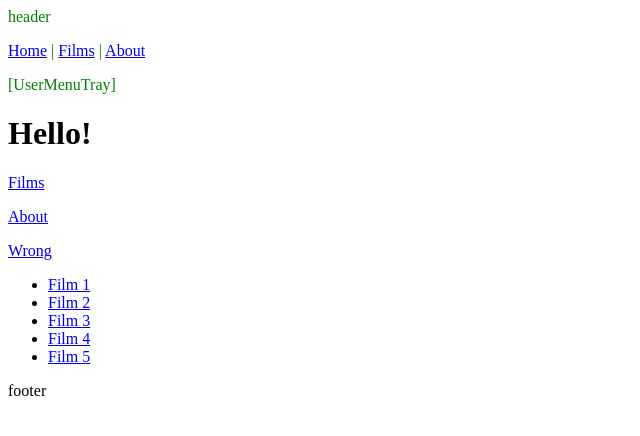
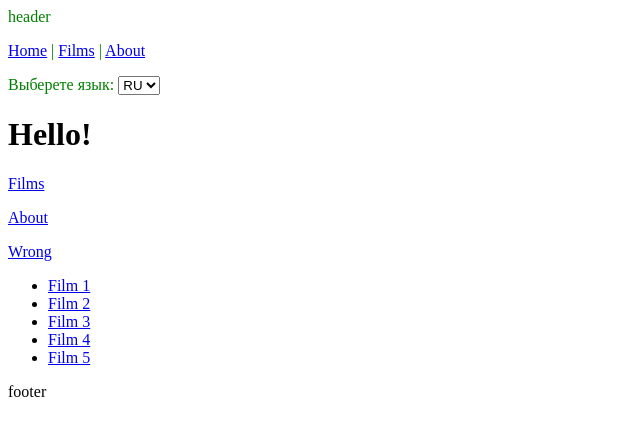
Before and after one commit to evgxyz/nextjs-films, a Next.js app: page / in a window 1280 px wide. Shown: the top 436 px of the page, without its empty margins (0-640 px from the left). Built offline with nearby package versions, Linux system fonts and the light colour scheme.

Commit message:
+ UserMenuTray

```diff
--- a/src/components/general/UserMenuTray/UserMenuTray.module.scss
+++ b/src/components/general/UserMenuTray/UserMenuTray.module.scss
@@ -1,2 +1,6 @@
 
 @import '@/styles/config';
+
+.user-menu-tray {
+  color: black;
+}
--- a/src/components/general/UserMenuTray/UserMenuTray.tsx
+++ b/src/components/general/UserMenuTray/UserMenuTray.tsx
@@ -1,10 +1,32 @@
 
+import { useAppSelector, useAppDispatch } from '@/store';
+import { setLang } from '@/store/settings';
+import { Lang, isLang, langsAll, locstr } from '@/units/locale'
 import styles from './UserMenuTray.module.scss'
 
 export function UserMenuTray() {
+
+  const lang = useAppSelector(state => state.settings.lang);
+  const dispatch = useAppDispatch();
+
+  const changeLang = function(ev: React.ChangeEvent<HTMLSelectElement>) {
+    ev.preventDefault();
+    const lang = ev.target.value;
+    if (isLang(lang)) {
+      dispatch(setLang(lang as Lang))
+    }
+  }
+
   return (
-    <div className={styles.tray}>
-      <div>[UserMenuTray]</div>
+    <div className={styles.userMenuTray}>
+      {locstr('SELECT_LANG') + ': '}
+      <select value={lang} onChange={changeLang}>
+        {
+          langsAll.map(lang =>
+            <option key={lang} value={lang}>{lang}</option>
+          )
+        }
+      </select>
     </div>
   )
 }
--- a/src/config.ts
+++ b/src/config.ts
@@ -1,2 +1,3 @@
 
+export const version = 'v1';
 export const siteName = 'Super site';
--- a/src/data/lang/en.ts
+++ b/src/data/lang/en.ts
@@ -4,6 +4,9 @@ const langDictEN = {
   NOT_FOUND: 'Not found',
   LOADING: 'Loading...',
   ERROR: 'Error',
+
+  SELECT_LANG: 'Select a language',
+
   FILM: 'Film',
 }
 
--- a/src/data/lang/ru.ts
+++ b/src/data/lang/ru.ts
@@ -4,6 +4,8 @@ const langDictRU = {
   NOT_FOUND: 'Не найдено',
   LOADING: 'Загрузка...',
   ERROR: 'Ошибка',
+
+  SELECT_LANG: 'Выберете язык',
   FILM: 'Фильм',
 }
 
--- a/src/pages/404.tsx
+++ b/src/pages/404.tsx
@@ -1,5 +1,5 @@
 
-import { langStr } from '@/units/lang'
+import { langStr } from '@/units/locale'
 import { MessagePage } from '@/components/general/MessagePage';
 
 export default function Page404() {
--- a/src/store/filmPage/filmSlice.ts
+++ b/src/store/filmPage/filmSlice.ts
@@ -18,19 +18,6 @@ const filmStateDefault: FilmState = {
   film: filmDefault,
   reqStatus: ReqStatus.NONE,
 }
-
-export const fetchFilmAsync =
-  createAsyncThunk<Film, FilmId, {rejectValue: ReqStatus}>(
-    'filmState/fetchFilmAsync',
-    async function (filmId, ThunkAPI) {
-      const { reqStatus, film } = await apiFetchFilm(filmId);
-      if (reqStatus === ReqStatus.OK && film) {
-        return ThunkAPI.fulfillWithValue(film)
-      } else {
-        return ThunkAPI.rejectWithValue(reqStatus)
-      }
-    }
-)
 
 export const filmSlice = createSlice({
   name: 'filmState',
@@ -67,6 +54,19 @@ export const filmSlice = createSlice({
         }
       )
   }
-});
+})
+
+export const fetchFilmAsync =
+  createAsyncThunk<Film, FilmId, {rejectValue: ReqStatus}>(
+    'filmState/fetchFilmAsync',
+    async function (filmId, ThunkAPI) {
+      const { reqStatus, film } = await apiFetchFilm(filmId);
+      if (reqStatus === ReqStatus.OK && film) {
+        return ThunkAPI.fulfillWithValue(film)
+      } else {
+        return ThunkAPI.rejectWithValue(reqStatus)
+      }
+    }
+)
 
 export const { setFilmState } = filmSlice.actions;
--- a/src/store/settings/settingsSlice.ts
+++ b/src/store/settings/settingsSlice.ts
@@ -1,25 +1,50 @@
 
 import { createSlice, PayloadAction, createAsyncThunk } from '@reduxjs/toolkit';
-import { Lang, langDefault } from '@/units/lang'
+import { Lang, langDefault } from '@/units/locale';
 
-interface SettingsState {
+interface Settings {
   lang: Lang,
 }
 
-const settingsStateDefault = {
+const settingsDefault: Settings = {
   lang: langDefault,
 }
 
 export const settingsSlice = createSlice({
-  name: 'settingsState',
+  name: 'settings',
 
-  initialState: settingsStateDefault,
+  initialState: settingsDefault,
 
   reducers: {
+    setSettings: (state, action: PayloadAction<Settings>) => {
+      state = action.payload;
+    },
+
     setLang: (state, action: PayloadAction<Lang>) => {
       state.lang = action.payload;
     },
   },
+
+  /* extraReducers: builder => {
+    builder
+      .addCase(
+        initSettingsAsync.fulfilled,
+        (state, action) => {
+
+        }
+      )
+  } */
 });
 
+/* export const initSettingsAsync =
+  createAsyncThunk(
+    'settings/initSettingsAsync',
+    async function () {
+    }
+)
+
+function saveSettings(settings: Settings) {
+  localStorage.setItem('settings', JSON.stringify(settings));
+} */
+
 export const { setLang } = settingsSlice.actions;
--- a/src/units/lang.ts
+++ b/src/units/locale.ts
@@ -8,7 +8,7 @@ export enum Lang {
   EN = 'EN',
 }
 
-export const langs = Object.keys(Lang) as Lang[];
+export const langsAll = Object.keys(Lang) as Lang[];
 
 const langDict = {
   [Lang.RU]: langDictRU,
@@ -18,7 +18,11 @@ const langDict = {
 export const langDefault = Lang.RU;
 export type LangStrKey = keyof typeof langDictRU;
 
-export function langStr(key: LangStrKey, lang?: Lang) {
+export function isLang(str: string) {
+  return langsAll.includes(str as Lang);
+}
+
+export function locstr(key: LangStrKey, lang?: Lang) {
   if (!lang) {
     lang = useAppSelector(state => state.settings.lang);
     lang ??= langDefault;
```
Also changed, not shown: src/pages/_app.tsx (+12 -1 lines), src/pages/about.tsx (+18 -2 lines), src/pages/film/[id].tsx (+5 -5 lines).
